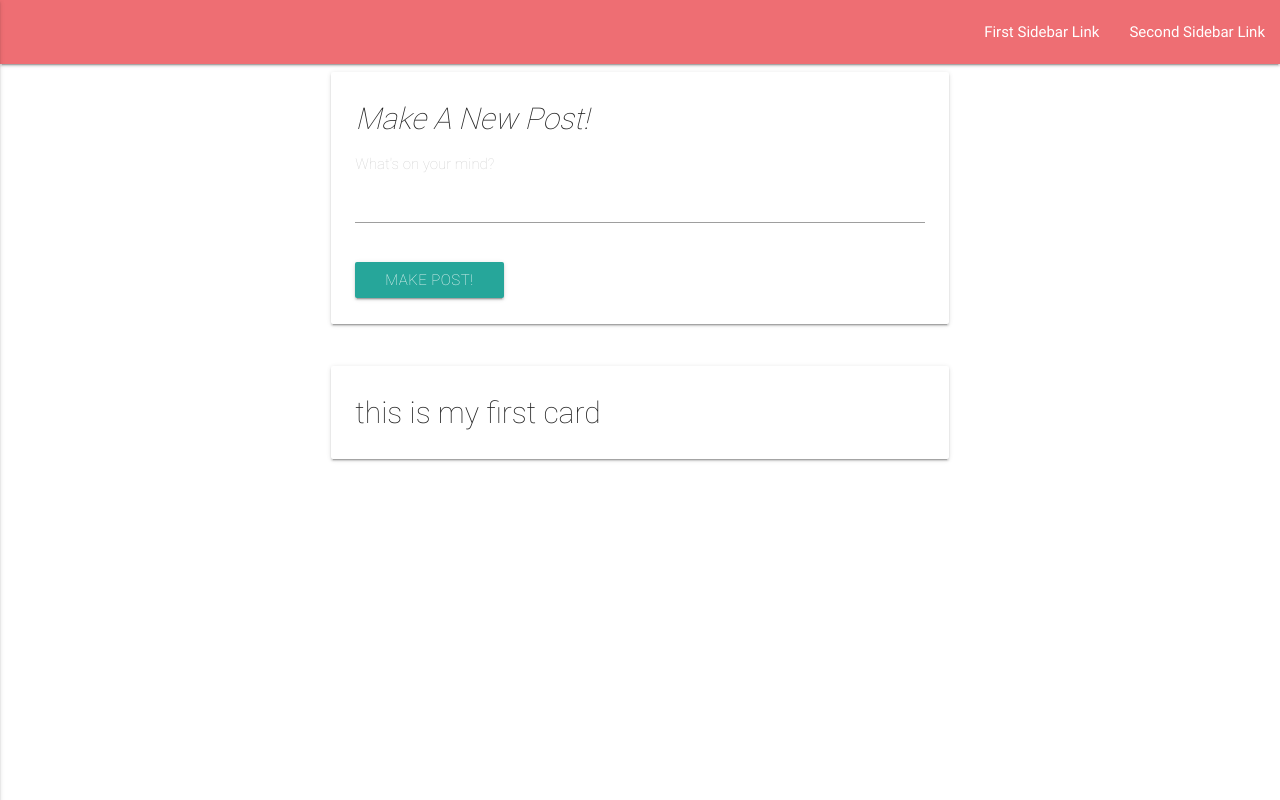
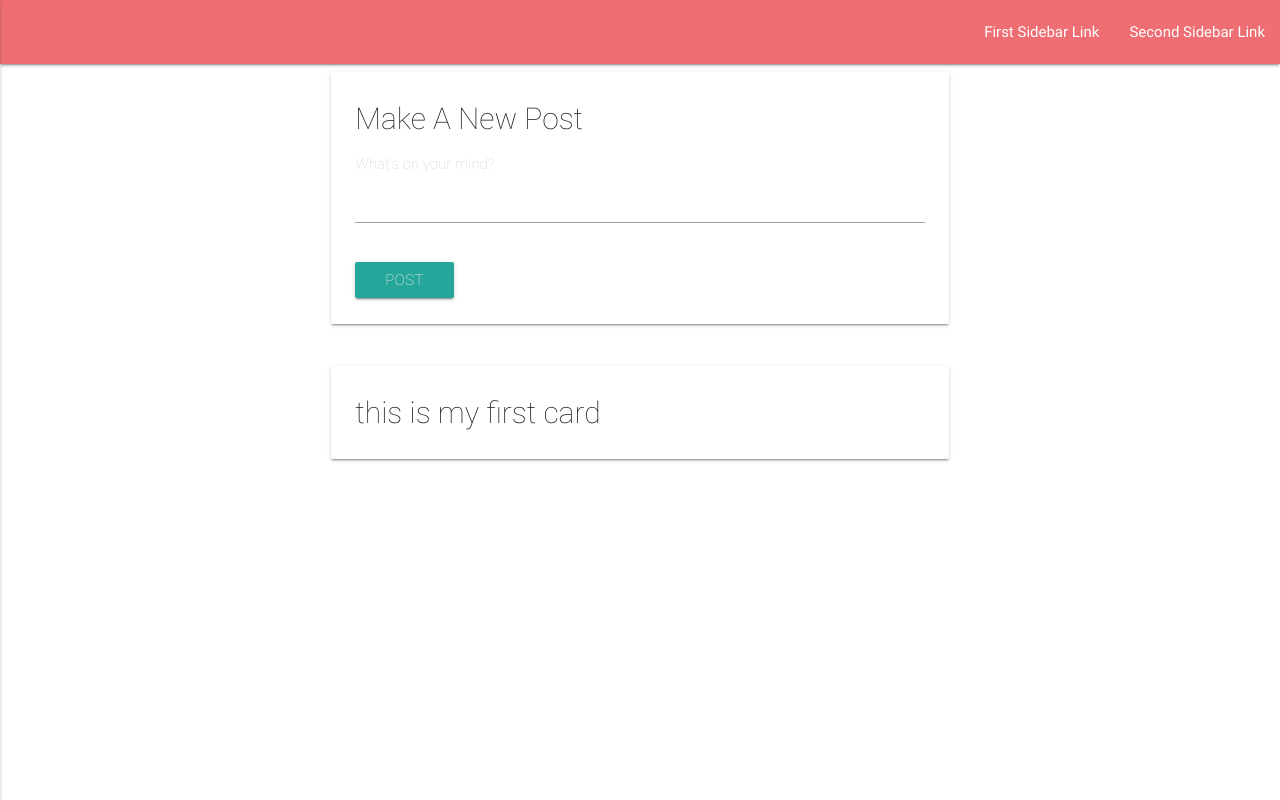
Before and after one commit to asalejandria/asalejandria.github.io, a plain HTML site: page index.html in a window 1280 px wide. Drawn offline with nearby package versions, Linux system fonts and the light colour scheme.

Commit message:
Text Edits

```diff
--- a/index.html
+++ b/index.html
@@ -27,11 +27,11 @@
 		<div class="row" id="input-row">
 			<div class="col offset-l3 l6 offset-m2 m8 s12">
 				<div class="card">
-				<div class="card-content"><em>Make A New Post!</em>
+				<div class="card-content">Make A New Post
 					<form>
 						<textarea class="materialize-textarea" placeholder="What's on your mind?"></textarea>
 
-						<div class="waves-effect waves-light btn" id="makePostButton">Make Post!</div>
+						<div class="waves-effect waves-light btn" id="makePostButton">Post</div>
 					</form>
 				</div>
 				</div>
```
